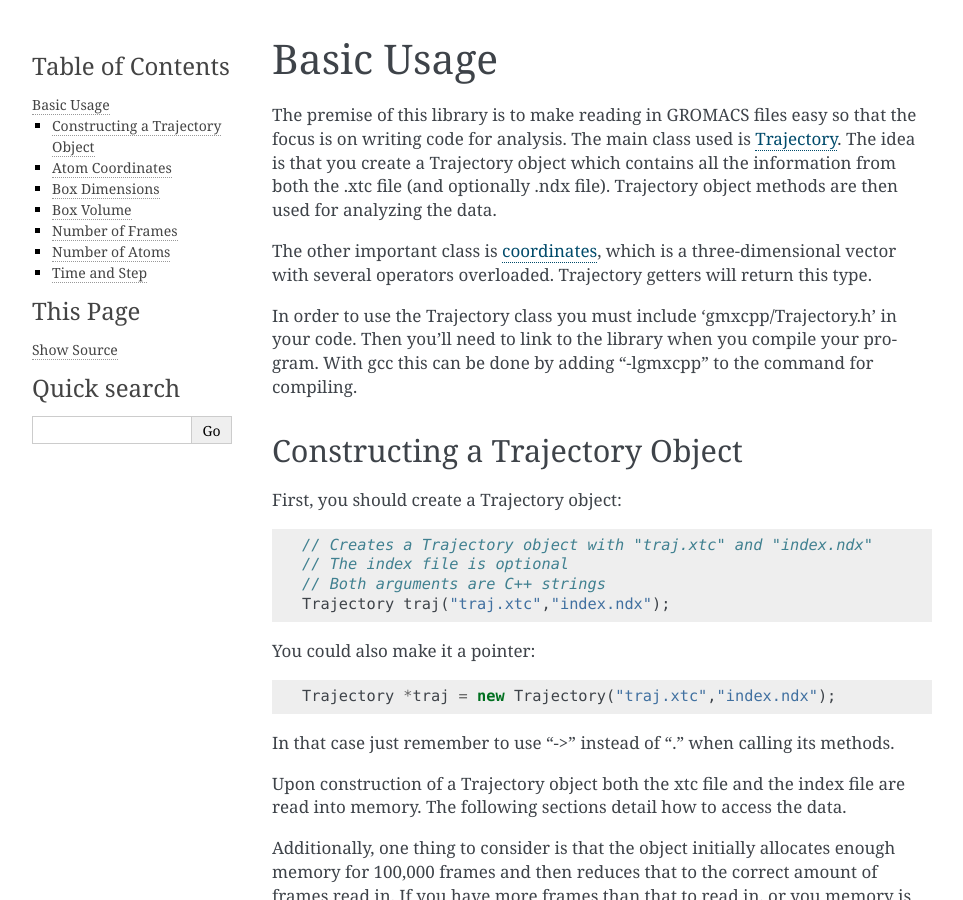
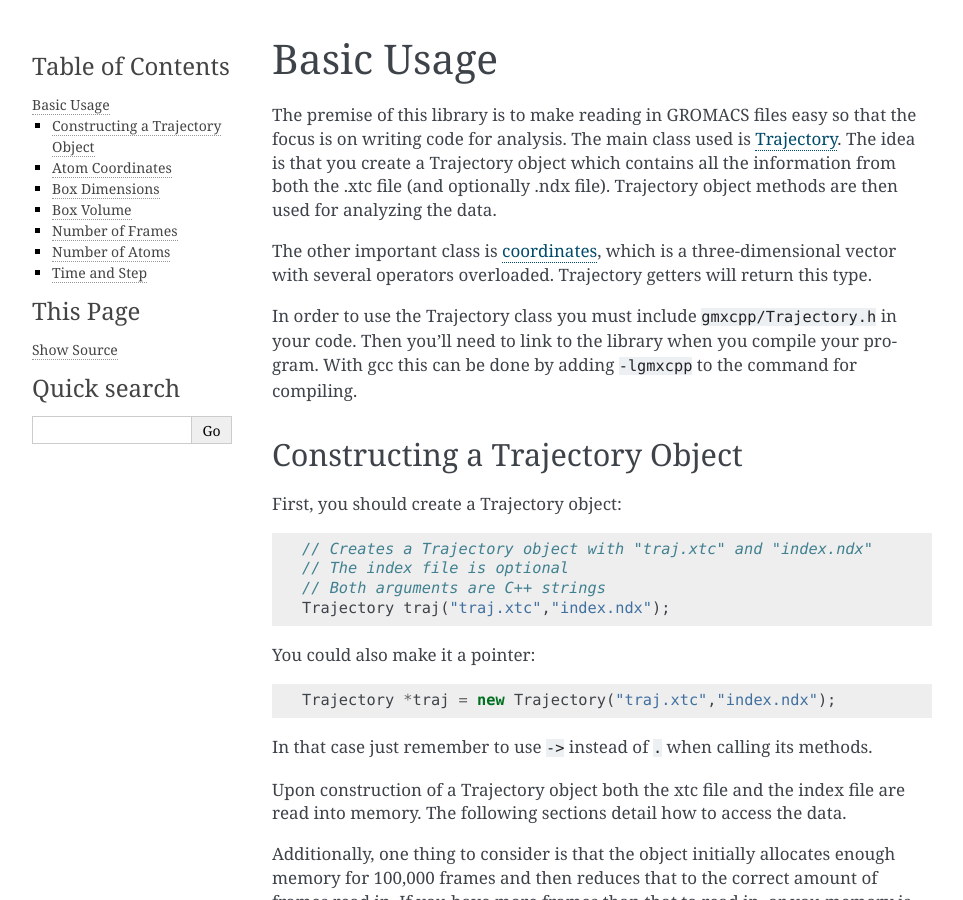
Before and after one commit to wesbarnett/libgmxcpp, a Sphinx documentation site: the page built from docs/usage.rst, in a window 1280 px wide and 900 px high. Shown: the whole window, without its empty margins (148-1111 px from the left). Built offline with Sphinx 7.4.7, drawn with Linux system fonts in a browser that asks for light colours.

Commit message:
fix formatting

```diff
--- a/docs/analysis.rst
+++ b/docs/analysis.rst
@@ -5,8 +5,8 @@ In addition to being able to read in trajectories and index files, some basic
 analysis functions are included in the API. These are not intended to be
 exhaustive of all possible analytical tools. Instead, this is a simple framework
 the analyst can use in writing his own programs. All of these are currently
-found in "gmxcpp/Utils.h", except for the clustering routines, which are found
-in "gmxcpp/Clusters.h".
+found in ``gmxcpp/Utils.h``, except for the clustering routines, which are found
+in ``gmxcpp/Clusters.h``.
 
 Bond vector
 -----------
--- a/docs/example.rst
+++ b/docs/example.rst
@@ -2,7 +2,7 @@
 Example Programs
 ===============
 
-There is an example program in the "example" directory. Use "make" to compile it
+There is an example program in the ``example`` directory. Use ``make`` to compile it
 and test it out on an .xtc and .ndx file from a recent simulation.
 
 Additionally `there is an example program which calculates the radial
--- a/docs/usage.rst
+++ b/docs/usage.rst
@@ -15,9 +15,9 @@ The other important class is `coordinates <classes/coordinates.html>`_, which is
 a three-dimensional vector with several operators overloaded. Trajectory getters
 will return this type.
 
-In order to use the Trajectory class you must include 'gmxcpp/Trajectory.h' in
+In order to use the Trajectory class you must include ``gmxcpp/Trajectory.h`` in
 your code. Then you'll need to link to the library when you compile your
-program. With gcc this can be done by adding "-lgmxcpp" to the command for
+program. With gcc this can be done by adding ``-lgmxcpp`` to the command for
 compiling.
 
 Constructing a Trajectory Object
@@ -34,7 +34,7 @@ You could also make it a pointer::
 
     Trajectory *traj = new Trajectory("traj.xtc","index.ndx");
 
-In that case just remember to use "->" instead of "." when calling its methods.
+In that case just remember to use ``->`` instead of ``.`` when calling its methods.
 
 Upon construction of a Trajectory object both the xtc file and the index file
 are read into memory. The following sections detail how to access the data.
```
